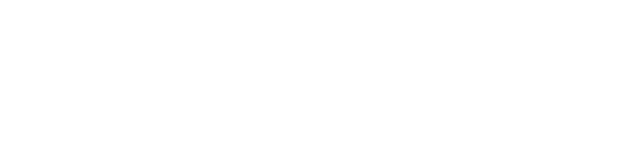
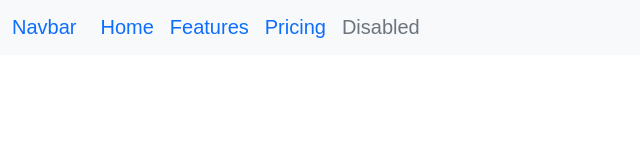
Before and after one commit to Putul-Sarkar/simply-me, a plain HTML site: page index.html in a window 1280 px wide. Shown: the whole page, without its empty margins (0-640 px from the left). Drawn offline with nearby package versions, Linux system fonts and the light colour scheme.

Commit message:
style added

```diff
--- a/index.html
+++ b/index.html
@@ -8,10 +8,33 @@
     <title>simply me</title>
     <link href="https://cdn.jsdelivr.net/npm/bootstrap@5.1.3/dist/css/bootstrap.min.css" rel="stylesheet"
         integrity="sha384-1BmE4kWBq78iYhFldvKuhfTAU6auU8tT94WrHftjDbrCEXSU1oBoqyl2QvZ6jIW3" crossorigin="anonymous">
-
+    <style>
+        body {
+            font: 20px montserrat, sans-serif;
+        }
+    </style>
 </head>
 
 <body>
+
+    <!-- ---------------------navbar------------------ -->
+    <nav class="navbar navbar-expand-lg bg-light">
+        <div class="container-fluid">
+            <a class="navbar-brand" href="#">Navbar</a>
+            <button class="navbar-toggler" type="button" data-bs-toggle="collapse" data-bs-target="#navbarNavAltMarkup"
+                aria-controls="navbarNavAltMarkup" aria-expanded="false" aria-label="Toggle navigation">
+                <span class="navbar-toggler-icon"></span>
+            </button>
+            <div class="collapse navbar-collapse" id="navbarNavAltMarkup">
+                <div class="navbar-nav">
+                    <a class="nav-link active" aria-current="page" href="#">Home</a>
+                    <a class="nav-link" href="#">Features</a>
+                    <a class="nav-link" href="#">Pricing</a>
+                    <a class="nav-link disabled">Disabled</a>
+                </div>
+            </div>
+        </div>
+    </nav>
 
 
 
```
